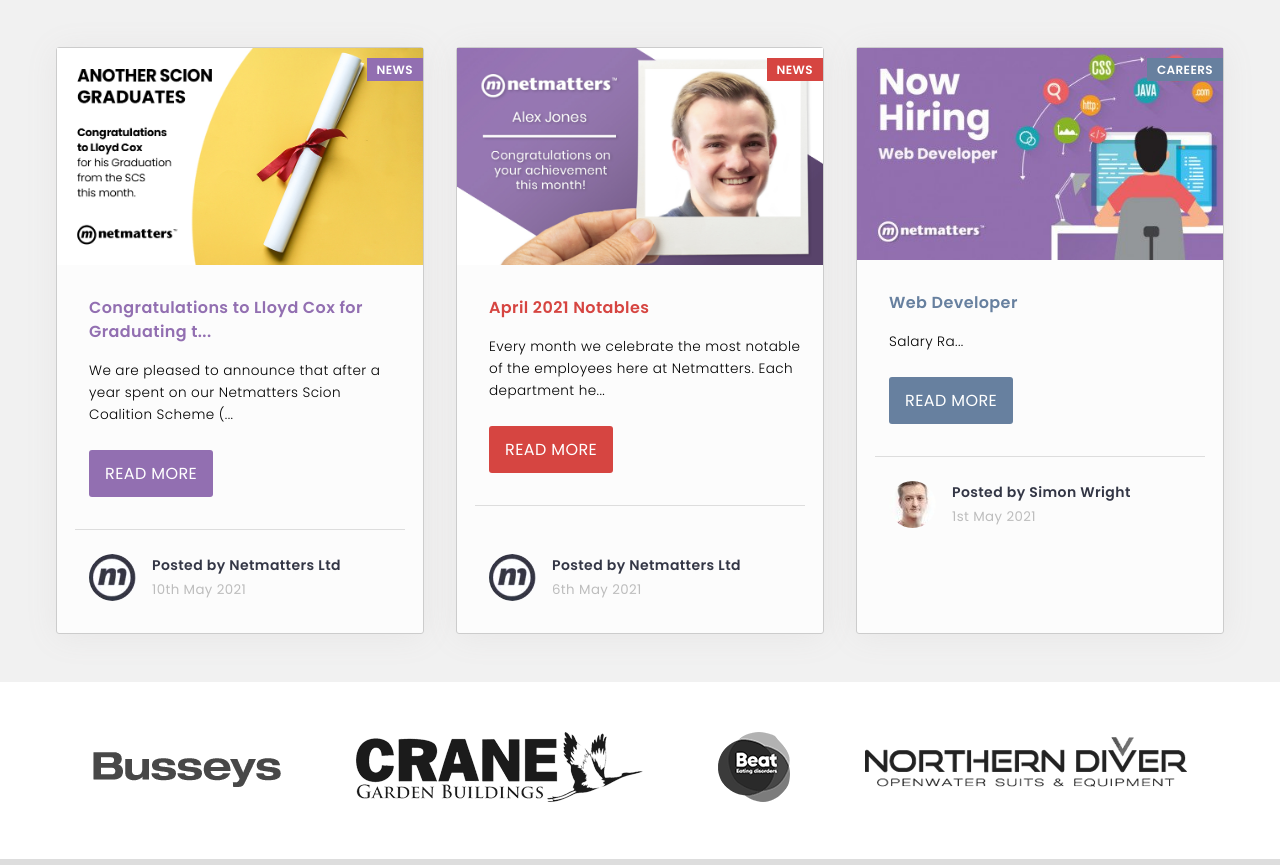
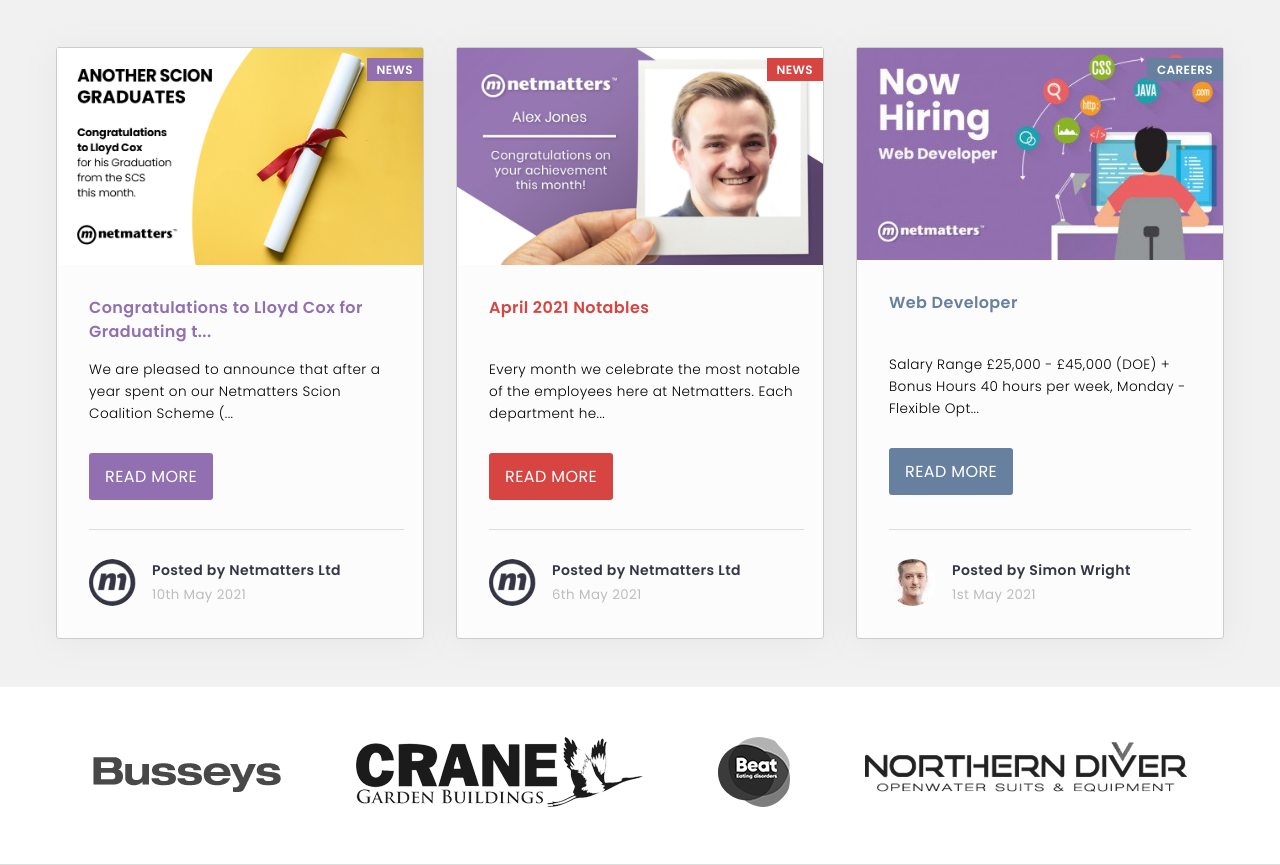
Before and after one commit to MattMakesNoise/Netmatters-HTML-CSS-JS-PHP-Reflection, a PHP site: page / in a window 1280 px wide. Shown: the part 2188-3053 px from the top of the page. Run offline with PHP 8.4, Linux system fonts and the light colour scheme; some libraries are stand-ins or nearby versions.

Commit message:
News card footer alignment issues solved and corrected.

```diff
--- a/css/style.css
+++ b/css/style.css
@@ -2340,9 +2340,6 @@
   -webkit-box-direction: normal;
       -ms-flex-direction: column;
           flex-direction: column;
-  -webkit-box-pack: justify;
-      -ms-flex-pack: justify;
-          justify-content: space-between;
 }
 
 @media screen and (max-width: 768px) {
@@ -2375,14 +2372,6 @@
   }
 }
 
-.news-card-main::after {
-  content: '';
-  border-bottom: 1px solid #ddd;
-  width: 90%;
-  display: block;
-  margin: 0 auto;
-}
-
 .card-img-top {
   overflow: hidden;
   position: relative;
@@ -2466,6 +2455,14 @@
   font-weight: 600;
 }
 
+@media screen and (min-width: 1260px) {
+  .scion-title,
+  .notable-title,
+  .job-title {
+    height: 47px;
+  }
+}
+
 .scion-title:hover,
 .notable-title:hover,
 .job-title:hover {
@@ -2478,6 +2475,12 @@
   font-size: .85rem;
   margin-bottom: 1.5rem;
   line-height: 1.375rem;
+}
+
+@media screen and (min-width: 1260px) {
+  .news-text {
+    height: 66px;
+  }
 }
 
 .news-btn {
@@ -2489,8 +2492,7 @@
   font-weight: 400;
   cursor: pointer;
   border-radius: 3px;
-  margin: auto auto 1rem 0;
-  height: auto;
+  margin: 4px auto 3px 0;
   padding: 5px 15px;
   line-height: 35px;
 }
@@ -2499,8 +2501,9 @@
   display: -webkit-box;
   display: -ms-flexbox;
   display: flex;
-  padding-top: 1.5rem;
+  padding-top: 40px;
   margin: auto auto 1rem 2rem;
+  position: relative;
 }
 
 .card-footer img {
@@ -2510,6 +2513,14 @@
   border-radius: 50%;
 }
 
+.card-footer::before {
+  content: '';
+  border-bottom: 1px solid #ddd;
+  width: 125%;
+  position: absolute;
+  top: 10px;
+}
+
 .posted-by {
   font-weight: 600;
   color: #333645;
@@ -2569,7 +2580,9 @@
 
 @media screen and (min-width: 1260px) {
   .job-card {
-    display: initial;
+    display: -webkit-box;
+    display: -ms-flexbox;
+    display: flex;
   }
 }
 
@@ -2687,7 +2700,7 @@
   background-color: #333645;
   color: #fff;
   position: absolute;
-  opacity: 0;
+  display: none;
   max-width: 260px;
   text-align: center;
   padding: 20px;
@@ -2697,10 +2710,6 @@
   margin-top: 1rem;
   font-size: 0.875rem;
   font-weight: 300;
-}
-
-.show .tooltip::before {
-  content: '';
 }
 
 .show .tooltip::after {
@@ -2716,7 +2725,7 @@
 }
 
 .show:hover .tooltip {
-  opacity: 1;
+  display: block;
   pointer-events: auto;
 }
 
--- a/index.html
+++ b/index.html
@@ -459,9 +459,9 @@
                                 <img src="img/congratulations-to-lloyd-OGgS.jpg" alt="New Scion Graduate">
                             </div>
                             <div class="news-body">
-                            <a class="scion-title">Congratulations to Lloyd Cox for Graduating t...</a>
-                            <p class="news-text">We are pleased to announce that after a year spent on our Netmatters Scion Coalition Scheme (...</p>
-                            <a href="#" class="scion-btn news-btn">Read More</a>
+                                <a class="scion-title">Congratulations to Lloyd Cox for Graduating t...</a>
+                                <p class="news-text">We are pleased to announce that after a year spent on our Netmatters Scion Coalition Scheme (...</p>
+                                <a href="#" class="scion-btn news-btn">Read More</a>
                             </div>
                         </div>
                         <div class="card-footer">
@@ -500,7 +500,7 @@
                             </div>
                             <div class="news-body">
                             <a class="job-title">Web Developer</a>
-                            <p class="news-text">Salary Ra...</p>
+                            <p class="news-text">Salary Range £25,000 - £45,000 (DOE) + Bonus Hours 40 hours per week, Monday - Flexible Opt...</p>
                             <a href="#" class="job-btn news-btn">Read More</a>
                             </div>
                         </div>
--- a/sass/partials/_mixins.scss
+++ b/sass/partials/_mixins.scss
@@ -54,7 +54,7 @@
     background-color: $dark-blue;
     color: $white;
     position: absolute;
-    opacity: 0;
+    display: none;
     max-width: 260px;
     text-align: center;
 }
--- a/sass/partials/sections/_clients.scss
+++ b/sass/partials/sections/_clients.scss
@@ -75,13 +75,6 @@
             font-size: 0.875rem;
             font-weight: $light;
         }
-        &::before { //Shows the tootip
-            content: '';
-
-            // display: block;
-            // width: 100%;
-            // position: absolute;
-        }
         &::after { //Creates the dropdown arrow
             content: '';
             border-left: solid transparent 30px;
@@ -95,7 +88,7 @@
         }
     }
     &:hover .tooltip {
-        opacity: 1;
+        display: block;
         pointer-events: auto;
     }
 }
--- a/sass/partials/sections/_news.scss
+++ b/sass/partials/sections/_news.scss
@@ -85,7 +85,6 @@
     padding-bottom: 1rem;
     display: flex;
     flex-direction: column;
-    justify-content: space-between;
     //Up to Medium
     @media screen and (max-width: $break-m) {
         margin-bottom: 2rem;
@@ -105,18 +104,6 @@
         flex-direction: column;
         justify-content: space-between;
     }
-}
-
-.news-card-main::after {
-    content: '';
-    border-bottom: 1px solid $lightgrey;
-    width: 90%;
-    display: block;
-    margin: 0 auto;
-    // background-image: linear-gradient($lightgrey, $lightgrey);
-    // background-repeat: no-repeat;
-    // background-size: 85% 1px;
-    // background-position: bottom left 2rem;
 }
 
 .card-img-top {
@@ -177,13 +164,6 @@
     }
 }
 
-.card-footer::before {
-    // content: '';
-    // border-top: 1px solid $lightgrey;
-    // width: 90%;
-    // display: block;
-}
-
 .news-body {
     padding: 1rem 1rem;
     @include flexcolumn;
@@ -198,6 +178,10 @@
     font-size: 1rem;
     line-height: 1.5rem;
     font-weight: $semibold;
+    //Extra Large
+    @media screen and (min-width: $break-xl) {
+        height: 47px;
+    }
     &:hover {
         cursor: pointer;
         text-decoration: underline;
@@ -209,26 +193,38 @@
     font-size: .85rem;
     margin-bottom: 1.5rem;
     line-height: 1.375rem;
+    //Extra Large
+    @media screen and (min-width: $break-xl) {
+        height: 66px;
+    }
 }
 
 .news-btn {
     @include button-styles;
-    margin: auto auto 1rem 0;
-    height: auto;
+    margin: 4px auto 3px 0;
     padding: 5px 15px;
     line-height: 35px;
+    // justify-self: flex-end;
 }
 
 //===== CARD FOOTER =====//
 .card-footer {
     display: flex;
-    padding-top: 1.5rem;
+    padding-top: 40px;
     margin: auto auto 1rem 2rem;
+    position: relative;
     img {
         margin-right: 1rem;
         height: auto;
         vertical-align: middle;
         border-radius: 50%;
+    }
+    &::before {
+        content: '';
+        border-bottom: 1px solid $lightgrey;
+        width: 125%;
+        position: absolute;
+        top: 10px;
     }
 }
 
@@ -287,7 +283,7 @@
     }
     //Extra Large
     @media screen and (min-width: $break-xl) {
-        display: initial;
+        display: flex;
     }
 }
 
```
Also changed, not shown: 1 other file.
